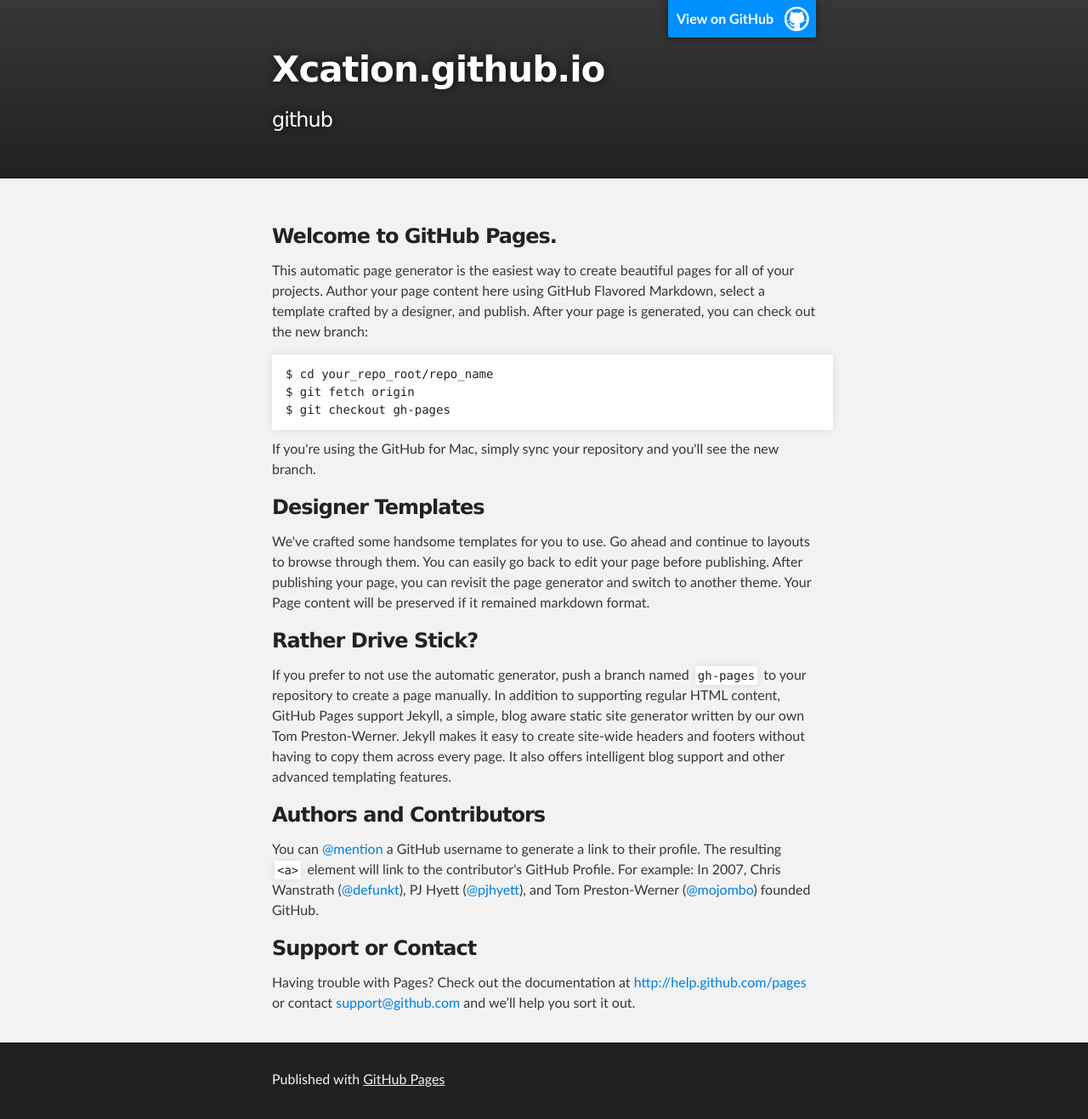
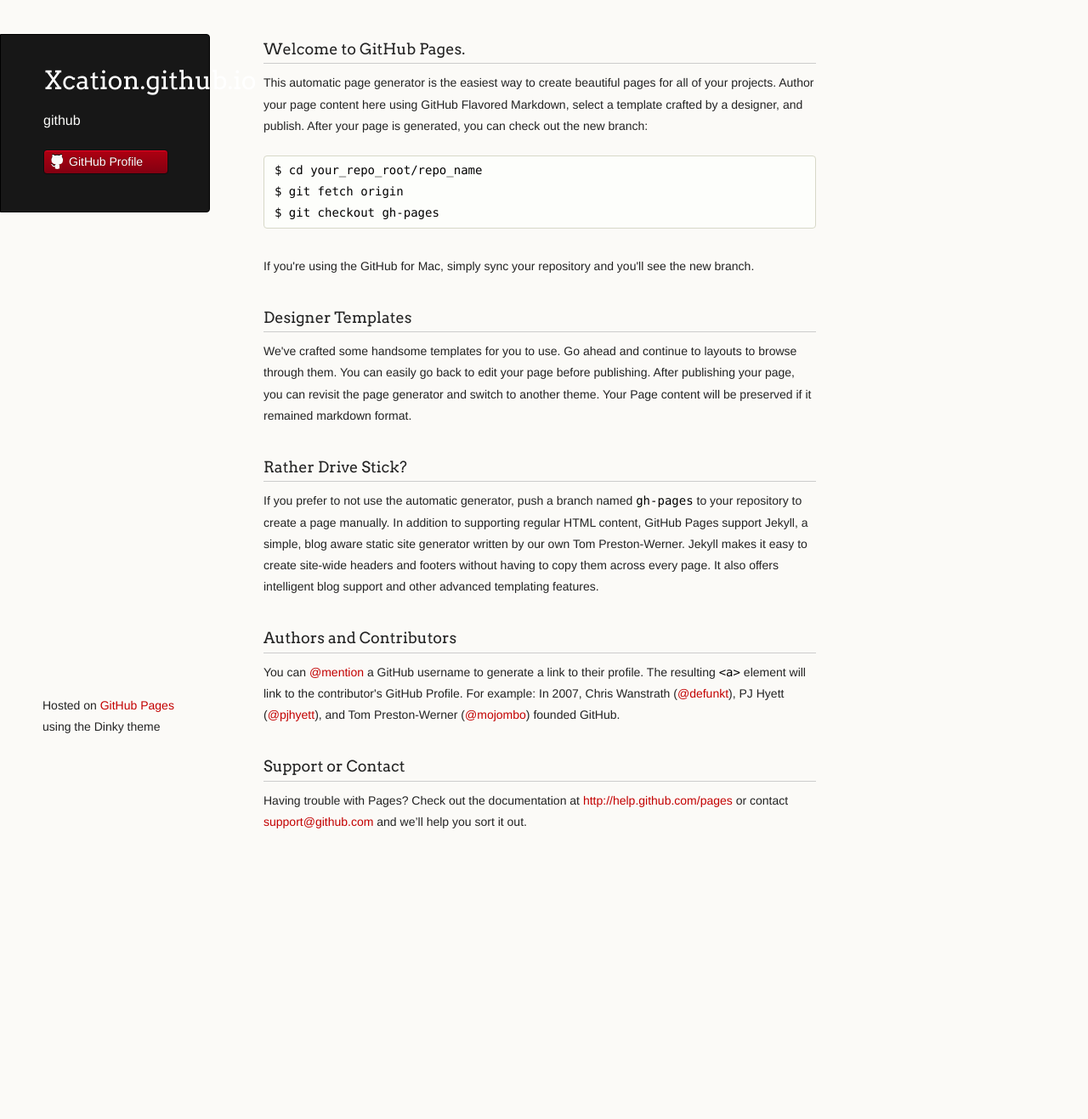
Before and after one commit to xcation/xcation.github.io, a Jekyll site: the page index.html, which Jekyll copies as it is, in a window 1280 px wide. Shown: the whole page at 85% size. Built offline with Jekyll 4.4.1, drawn with Linux system fonts in a browser that asks for light colours; Markdown is read by kramdown in place of the engine named in the settings; after the commit the page ends 1052 px from its top, so only the background shows below that.

Commit message:
Replace master branch with page content via GitHub

```diff
--- a/index.html
+++ b/index.html
@@ -1,32 +1,32 @@
-<!DOCTYPE html>
+<!doctype html>
 <html>
+  <head>
+    <meta charset="utf-8">
+    <meta http-equiv="X-UA-Compatible" content="chrome=1">
+    <title>Xcation.github.io by xcation</title>
 
-  <head>
-    <meta charset='utf-8'>
-    <meta http-equiv="X-UA-Compatible" content="chrome=1">
-    <meta name="description" content="Xcation.github.io : github">
+    <link rel="stylesheet" href="stylesheets/styles.css">
+    <link rel="stylesheet" href="stylesheets/pygment_trac.css">
+    <script src="javascripts/scale.fix.js"></script>
+    <meta name="viewport" content="width=device-width, initial-scale=1, user-scalable=no">
+    <!--[if lt IE 9]>
+    <script src="//html5shiv.googlecode.com/svn/trunk/html5.js"></script>
+    <![endif]-->
+  </head>
+  <body>
+    <div class="wrapper">
+      <header>
+        <h1 class="header">Xcation.github.io</h1>
+        <p class="header">github</p>
 
-    <link rel="stylesheet" type="text/css" media="screen" href="stylesheets/stylesheet.css">
 
-    <title>Xcation.github.io</title>
-  </head>
 
-  <body>
+        <ul>
+          <li><a class="buttons github" href="https://github.com/xcation">GitHub Profile</a></li>
+        </ul>
 
-    <!-- HEADER -->
-    <div id="header_wrap" class="outer">
-        <header class="inner">
-          <a id="forkme_banner" href="https://github.com/xcation">View on GitHub</a>
-
-          <h1 id="project_title">Xcation.github.io</h1>
-          <h2 id="project_tagline">github</h2>
-
-        </header>
-    </div>
-
-    <!-- MAIN CONTENT -->
-    <div id="main_content_wrap" class="outer">
-      <section id="main_content" class="inner">
+      </header>
+      <section>
         <h3>
 <a name="welcome-to-github-pages" class="anchor" href="#welcome-to-github-pages"><span class="octicon octicon-link"></span></a>Welcome to GitHub Pages.</h3>
 
@@ -59,16 +59,11 @@
 
 <p>Having trouble with Pages? Check out the documentation at <a href="http://help.github.com/pages">http://help.github.com/pages</a> or contact <a href="mailto:support@github.com">support@github.com</a> and we’ll help you sort it out.</p>
       </section>
-    </div>
-
-    <!-- FOOTER  -->
-    <div id="footer_wrap" class="outer">
-      <footer class="inner">
-        <p>Published with <a href="http://pages.github.com">GitHub Pages</a></p>
+      <footer>
+        <p><small>Hosted on <a href="http://pages.github.com">GitHub Pages</a> using the Dinky theme</small></p>
       </footer>
     </div>
-
-
+    <!--[if !IE]><script>fixScale(document);</script><![endif]-->
 
   </body>
 </html>
--- /dev/null
+++ b/javascripts/scale.fix.js
@@ -0,0 +1,20 @@
+fixScale = function(doc) {
+
+	var addEvent = 'addEventListener',
+	    type = 'gesturestart',
+	    qsa = 'querySelectorAll',
+	    scales = [1, 1],
+	    meta = qsa in doc ? doc[qsa]('meta[name=viewport]') : [];
+
+	function fix() {
+		meta.content = 'width=device-width,minimum-scale=' + scales[0] + ',maximum-scale=' + scales[1];
+		doc.removeEventListener(type, fix, true);
+	}
+
+	if ((meta = meta[meta.length - 1]) && addEvent in doc) {
+		fix();
+		scales = [.25, 1.6];
+		doc[addEvent](type, fix, true);
+	}
+
+};
--- a/stylesheets/pygment_trac.css
+++ b/stylesheets/pygment_trac.css
@@ -1,65 +1,64 @@
-.highlight .hll { background-color: #ffffcc }
-.highlight  { background: #f0f3f3; }
-.highlight .c { color: #0099FF; font-style: italic } /* Comment */
-.highlight .err { color: #AA0000; background-color: #FFAAAA } /* Error */
-.highlight .k { color: #006699; font-weight: bold } /* Keyword */
-.highlight .o { color: #555555 } /* Operator */
-.highlight .cm { color: #0099FF; font-style: italic } /* Comment.Multiline */
-.highlight .cp { color: #009999 } /* Comment.Preproc */
-.highlight .c1 { color: #0099FF; font-style: italic } /* Comment.Single */
-.highlight .cs { color: #0099FF; font-weight: bold; font-style: italic } /* Comment.Special */
-.highlight .gd { background-color: #FFCCCC; border: 1px solid #CC0000 } /* Generic.Deleted */
+.highlight  { background: #ffffff; }
+.highlight .c { color: #999988; font-style: italic } /* Comment */
+.highlight .err { color: #a61717; background-color: #e3d2d2 } /* Error */
+.highlight .k { font-weight: bold } /* Keyword */
+.highlight .o { font-weight: bold } /* Operator */
+.highlight .cm { color: #999988; font-style: italic } /* Comment.Multiline */
+.highlight .cp { color: #999999; font-weight: bold } /* Comment.Preproc */
+.highlight .c1 { color: #999988; font-style: italic } /* Comment.Single */
+.highlight .cs { color: #999999; font-weight: bold; font-style: italic } /* Comment.Special */
+.highlight .gd { color: #000000; background-color: #ffdddd } /* Generic.Deleted */
+.highlight .gd .x { color: #000000; background-color: #ffaaaa } /* Generic.Deleted.Specific */
 .highlight .ge { font-style: italic } /* Generic.Emph */
-.highlight .gr { color: #FF0000 } /* Generic.Error */
-.highlight .gh { color: #003300; font-weight: bold } /* Generic.Heading */
-.highlight .gi { background-color: #CCFFCC; border: 1px solid #00CC00 } /* Generic.Inserted */
-.highlight .go { color: #AAAAAA } /* Generic.Output */
-.highlight .gp { color: #000099; font-weight: bold } /* Generic.Prompt */
+.highlight .gr { color: #aa0000 } /* Generic.Error */
+.highlight .gh { color: #999999 } /* Generic.Heading */
+.highlight .gi { color: #000000; background-color: #ddffdd } /* Generic.Inserted */
+.highlight .gi .x { color: #000000; background-color: #aaffaa } /* Generic.Inserted.Specific */
+.highlight .go { color: #888888 } /* Generic.Output */
+.highlight .gp { color: #555555 } /* Generic.Prompt */
 .highlight .gs { font-weight: bold } /* Generic.Strong */
-.highlight .gu { color: #003300; font-weight: bold } /* Generic.Subheading */
-.highlight .gt { color: #99CC66 } /* Generic.Traceback */
-.highlight .kc { color: #006699; font-weight: bold } /* Keyword.Constant */
-.highlight .kd { color: #006699; font-weight: bold } /* Keyword.Declaration */
-.highlight .kn { color: #006699; font-weight: bold } /* Keyword.Namespace */
-.highlight .kp { color: #006699 } /* Keyword.Pseudo */
-.highlight .kr { color: #006699; font-weight: bold } /* Keyword.Reserved */
-.highlight .kt { color: #007788; font-weight: bold } /* Keyword.Type */
-.highlight .m { color: #FF6600 } /* Literal.Number */
-.highlight .s { color: #CC3300 } /* Literal.String */
-.highlight .na { color: #330099 } /* Name.Attribute */
-.highlight .nb { color: #336666 } /* Name.Builtin */
-.highlight .nc { color: #00AA88; font-weight: bold } /* Name.Class */
-.highlight .no { color: #336600 } /* Name.Constant */
-.highlight .nd { color: #9999FF } /* Name.Decorator */
-.highlight .ni { color: #999999; font-weight: bold } /* Name.Entity */
-.highlight .ne { color: #CC0000; font-weight: bold } /* Name.Exception */
-.highlight .nf { color: #CC00FF } /* Name.Function */
-.highlight .nl { color: #9999FF } /* Name.Label */
-.highlight .nn { color: #00CCFF; font-weight: bold } /* Name.Namespace */
-.highlight .nt { color: #330099; font-weight: bold } /* Name.Tag */
-.highlight .nv { color: #003333 } /* Name.Variable */
-.highlight .ow { color: #000000; font-weight: bold } /* Operator.Word */
+.highlight .gu { color: #800080; font-weight: bold; } /* Generic.Subheading */
+.highlight .gt { color: #aa0000 } /* Generic.Traceback */
+.highlight .kc { font-weight: bold } /* Keyword.Constant */
+.highlight .kd { font-weight: bold } /* Keyword.Declaration */
+.highlight .kn { font-weight: bold } /* Keyword.Namespace */
+.highlight .kp { font-weight: bold } /* Keyword.Pseudo */
+.highlight .kr { font-weight: bold } /* Keyword.Reserved */
+.highlight .kt { color: #445588; font-weight: bold } /* Keyword.Type */
+.highlight .m { color: #009999 } /* Literal.Number */
+.highlight .s { color: #d14 } /* Literal.String */
+.highlight .na { color: #008080 } /* Name.Attribute */
+.highlight .nb { color: #0086B3 } /* Name.Builtin */
+.highlight .nc { color: #445588; font-weight: bold } /* Name.Class */
+.highlight .no { color: #008080 } /* Name.Constant */
+.highlight .ni { color: #800080 } /* Name.Entity */
+.highlight .ne { color: #990000; font-weight: bold } /* Name.Exception */
+.highlight .nf { color: #990000; font-weight: bold } /* Name.Function */
+.highlight .nn { color: #555555 } /* Name.Namespace */
+.highlight .nt { color: #000080 } /* Name.Tag */
+.highlight .nv { color: #008080 } /* Name.Variable */
+.highlight .ow { font-weight: bold } /* Operator.Word */
 .highlight .w { color: #bbbbbb } /* Text.Whitespace */
-.highlight .mf { color: #FF6600 } /* Literal.Number.Float */
-.highlight .mh { color: #FF6600 } /* Literal.Number.Hex */
-.highlight .mi { color: #FF6600 } /* Literal.Number.Integer */
-.highlight .mo { color: #FF6600 } /* Literal.Number.Oct */
-.highlight .sb { color: #CC3300 } /* Literal.String.Backtick */
-.highlight .sc { color: #CC3300 } /* Literal.String.Char */
-.highlight .sd { color: #CC3300; font-style: italic } /* Literal.String.Doc */
-.highlight .s2 { color: #CC3300 } /* Literal.String.Double */
-.highlight .se { color: #CC3300; font-weight: bold } /* Literal.String.Escape */
-.highlight .sh { color: #CC3300 } /* Literal.String.Heredoc */
-.highlight .si { color: #AA0000 } /* Literal.String.Interpol */
-.highlight .sx { color: #CC3300 } /* Literal.String.Other */
-.highlight .sr { color: #33AAAA } /* Literal.String.Regex */
-.highlight .s1 { color: #CC3300 } /* Literal.String.Single */
-.highlight .ss { color: #FFCC33 } /* Literal.String.Symbol */
-.highlight .bp { color: #336666 } /* Name.Builtin.Pseudo */
-.highlight .vc { color: #003333 } /* Name.Variable.Class */
-.highlight .vg { color: #003333 } /* Name.Variable.Global */
-.highlight .vi { color: #003333 } /* Name.Variable.Instance */
-.highlight .il { color: #FF6600 } /* Literal.Number.Integer.Long */
+.highlight .mf { color: #009999 } /* Literal.Number.Float */
+.highlight .mh { color: #009999 } /* Literal.Number.Hex */
+.highlight .mi { color: #009999 } /* Literal.Number.Integer */
+.highlight .mo { color: #009999 } /* Literal.Number.Oct */
+.highlight .sb { color: #d14 } /* Literal.String.Backtick */
+.highlight .sc { color: #d14 } /* Literal.String.Char */
+.highlight .sd { color: #d14 } /* Literal.String.Doc */
+.highlight .s2 { color: #d14 } /* Literal.String.Double */
+.highlight .se { color: #d14 } /* Literal.String.Escape */
+.highlight .sh { color: #d14 } /* Literal.String.Heredoc */
+.highlight .si { color: #d14 } /* Literal.String.Interpol */
+.highlight .sx { color: #d14 } /* Literal.String.Other */
+.highlight .sr { color: #009926 } /* Literal.String.Regex */
+.highlight .s1 { color: #d14 } /* Literal.String.Single */
+.highlight .ss { color: #990073 } /* Literal.String.Symbol */
+.highlight .bp { color: #999999 } /* Name.Builtin.Pseudo */
+.highlight .vc { color: #008080 } /* Name.Variable.Class */
+.highlight .vg { color: #008080 } /* Name.Variable.Global */
+.highlight .vi { color: #008080 } /* Name.Variable.Instance */
+.highlight .il { color: #009999 } /* Literal.Number.Integer.Long */
 
 .type-csharp .highlight .k { color: #0000FF }
 .type-csharp .highlight .kt { color: #0000FF }
--- /dev/null
+++ b/stylesheets/styles.css
@@ -0,0 +1,421 @@
+@import url(https://fonts.googleapis.com/css?family=Arvo:400,700,400italic);
+
+/* MeyerWeb Reset */
+
+html, body, div, span, applet, object, iframe,
+h1, h2, h3, h4, h5, h6, p, blockquote, pre,
+a, abbr, acronym, address, big, cite, code,
+del, dfn, em, img, ins, kbd, q, s, samp,
+small, strike, strong, sub, sup, tt, var,
+b, u, i, center,
+dl, dt, dd, ol, ul, li,
+fieldset, form, label, legend,
+table, caption, tbody, tfoot, thead, tr, th, td,
+article, aside, canvas, details, embed,
+figure, figcaption, footer, header, hgroup,
+menu, nav, output, ruby, section, summary,
+time, mark, audio, video {
+  margin: 0;
+  padding: 0;
+  border: 0;
+  font: inherit;
+  vertical-align: baseline;
+}
+
+
+/* Base text styles */
+
+body {
+  padding:10px 50px 0 0;
+  font-family:"Helvetica Neue", Helvetica, Arial, sans-serif;
+	font-size: 14px;
+	color: #232323;
+	background-color: #FBFAF7;
+	margin: 0;
+	line-height: 1.8em;
+	-webkit-font-smoothing: antialiased;
+
+}
+
+h1, h2, h3, h4, h5, h6 {
+  color:#232323;
+  margin:36px 0 10px;
+}
+
+p, ul, ol, table, dl {
+  margin:0 0 22px;
+}
+
+h1, h2, h3 {
+	font-family: Arvo, Monaco, serif;
+  line-height:1.3;
+	font-weight: normal;
+}
+
+h1,h2, h3 {
+	display: block;
+	border-bottom: 1px solid #ccc;
+	padding-bottom: 5px;
+}
+
+h1 {
+	font-size: 30px;
+}
+
+h2 {
+	font-size: 24px;
+}
+
+h3 {
+	font-size: 18px;
+}
+
+h4, h5, h6 {
+	font-family: Arvo, Monaco, serif;
+	font-weight: 700;
+}
+
+a {
+  color:#C30000;
+  font-weight:200;
+  text-decoration:none;
+}
+
+a:hover {
+	text-decoration: underline;
+}
+
+a small {
+	font-size: 12px;
+}
+
+em {
+	font-style: italic;
+}
+
+strong {
+  font-weight:700;
+}
+
+ul {
+  list-style: inside;
+  padding-left: 25px;
+}
+
+ol {
+  list-style: decimal inside;
+  padding-left: 20px;
+}
+
+blockquote {
+  margin: 0;
+  padding: 0 0 0 20px;
+  font-style: italic;
+}
+
+dl, dt, dd, dl p {
+	font-color: #444;
+}
+
+dl dt {
+  font-weight: bold;
+}
+
+dl dd {
+  padding-left: 20px;
+  font-style: italic;
+}
+
+dl p {
+  padding-left: 20px;
+  font-style: italic;
+}
+
+hr {
+  border:0;
+  background:#ccc;
+  height:1px;
+  margin:0 0 24px;
+}
+
+/* Images */
+
+img {
+  position: relative;
+  margin: 0 auto;
+  max-width: 650px;
+  padding: 5px;
+  margin: 10px 0 32px 0;
+  border: 1px solid #ccc;
+}
+
+p img {
+  display: inline;
+  margin: 0;
+  padding: 0;
+  vertical-align: middle;
+  text-align: center;
+  border: none;
+}
+
+/* Code blocks */
+
+code, pre {
+	font-family: Monaco, "Bitstream Vera Sans Mono", "Lucida Console", Terminal, monospace;
+  color:#000;
+  font-size:14px;
+}
+
+pre {
+	padding: 4px 12px;
+  background: #FDFEFB;
+  border-radius:4px;
+  border:1px solid #D7D8C8;
+  overflow: auto;
+  overflow-y: hidden;
+	margin-bottom: 32px;
+}
+
+
+/* Tables */
+
+table {
+  width:100%;
+}
+
+table {
+  border: 1px solid #ccc;
+  margin-bottom: 32px;
+  text-align: left;
+ }
+
+th {
+  font-family: 'Arvo', Helvetica, Arial, sans-serif;
+	font-size: 18px;
+	font-weight: normal;
+  padding: 10px;
+  background: #232323;
+  color: #FDFEFB;
+ }
+
+td {
+  padding: 10px;
+	background: #ccc;
+ }
+
+
+/* Wrapper */
+.wrapper {
+  width:960px;
+}
+
+
+/* Header */
+
+header {
+	background-color: #171717;
+	color: #FDFDFB;
+  width:170px;
+  float:left;
+  position:fixed;
+	border: 1px solid #000;
+	-webkit-border-top-right-radius: 4px;
+	-webkit-border-bottom-right-radius: 4px;
+	-moz-border-radius-topright: 4px;
+	-moz-border-radius-bottomright: 4px;
+	border-top-right-radius: 4px;
+	border-bottom-right-radius: 4px;
+	padding: 34px 25px 22px 50px;
+	margin: 30px 25px 0 0;
+	-webkit-font-smoothing: antialiased;
+}
+
+p.header {
+	font-size: 16px;
+}
+
+h1.header {
+	font-family: Arvo, sans-serif;
+	font-size: 30px;
+	font-weight: 300;
+	line-height: 1.3em;
+	border-bottom: none;
+	margin-top: 0;
+}
+
+
+h1.header, a.header, a.name, header a{
+	color: #fff;
+}
+
+a.header {
+	text-decoration: underline;
+}
+
+a.name {
+	white-space: nowrap;
+}
+
+header ul {
+  list-style:none;
+  padding:0;
+}
+
+header li {
+	list-style-type: none;
+  width:132px;
+  height:15px;
+	margin-bottom: 12px;
+	line-height: 1em;
+	padding: 6px 6px 6px 7px;
+
+	background: #AF0011;
+	background: -moz-linear-gradient(top, #AF0011 0%, #820011 100%);
+  background: -webkit-gradient(linear, left top, left bottom, color-stop(0%,#f8f8f8), color-stop(100%,#dddddd));
+  background: -webkit-linear-gradient(top, #AF0011 0%,#820011 100%);
+  background: -o-linear-gradient(top, #AF0011 0%,#820011 100%);
+  background: -ms-linear-gradient(top, #AF0011 0%,#820011 100%);
+  background: linear-gradient(top, #AF0011 0%,#820011 100%);
+
+	border-radius:4px;
+  border:1px solid #0D0D0D;
+
+	-webkit-box-shadow: inset 0px 1px 1px 0 rgba(233,2,38, 1);
+	box-shadow: inset 0px 1px 1px 0 rgba(233,2,38, 1);
+
+}
+
+header li:hover {
+	background: #C3001D;
+	background: -moz-linear-gradient(top, #C3001D 0%, #950119 100%);
+  background: -webkit-gradient(linear, left top, left bottom, color-stop(0%,#f8f8f8), color-stop(100%,#dddddd));
+  background: -webkit-linear-gradient(top, #C3001D 0%,#950119 100%);
+  background: -o-linear-gradient(top, #C3001D 0%,#950119 100%);
+  background: -ms-linear-gradient(top, #C3001D 0%,#950119 100%);
+  background: linear-gradient(top, #C3001D 0%,#950119 100%);
+}
+
+a.buttons {
+	-webkit-font-smoothing: antialiased;
+	background: url(../images/arrow-down.png) no-repeat;
+	font-weight: normal;
+	text-shadow: rgba(0, 0, 0, 0.4) 0 -1px 0;
+	padding: 2px 2px 2px 22px;
+	height: 30px;
+}
+
+a.github {
+	background: url(../images/octocat-small.png) no-repeat 1px;
+}
+
+a.buttons:hover {
+	color: #fff;
+	text-decoration: none;
+}
+
+
+/* Section - for main page content */
+
+section {
+  width:650px;
+  float:right;
+  padding-bottom:50px;
+}
+
+
+/* Footer */
+
+footer {
+  width:170px;
+  float:left;
+  position:fixed;
+  bottom:10px;
+	padding-left: 50px;
+}
+
+@media print, screen and (max-width: 960px) {
+
+  div.wrapper {
+    width:auto;
+    margin:0;
+  }
+
+  header, section, footer {
+    float:none;
+    position:static;
+    width:auto;
+  }
+
+	footer {
+		border-top: 1px solid #ccc;
+		margin:0 84px 0 50px;
+		padding:0;
+	}
+
+  header {
+    padding-right:320px;
+  }
+
+  section {
+    padding:20px 84px 20px 50px;
+    margin:0 0 20px;
+  }
+
+  header a small {
+    display:inline;
+  }
+
+  header ul {
+    position:absolute;
+    right:130px;
+    top:84px;
+  }
+}
+
+@media print, screen and (max-width: 720px) {
+  body {
+    word-wrap:break-word;
+  }
+
+  header {
+    padding:10px 20px 0;
+		margin-right: 0;
+  }
+
+	section {
+    padding:10px 0 10px 20px;
+    margin:0 0 30px;
+  }
+
+	footer {
+		margin: 0 0 0 30px;
+	}
+
+  header ul, header p.view {
+    position:static;
+  }
+}
+
+@media print, screen and (max-width: 480px) {
+
+  header ul li.download {
+    display:none;
+  }
+
+	footer {
+		margin: 0 0 0 20px;
+	}
+
+	footer a{
+		display:block;
+	}
+
+}
+
+@media print {
+  body {
+    padding:0.4in;
+    font-size:12pt;
+    color:#444;
+  }
+}
```
Also changed, not shown: images/arrow-down.png (added), images/octocat-small.png (added).
